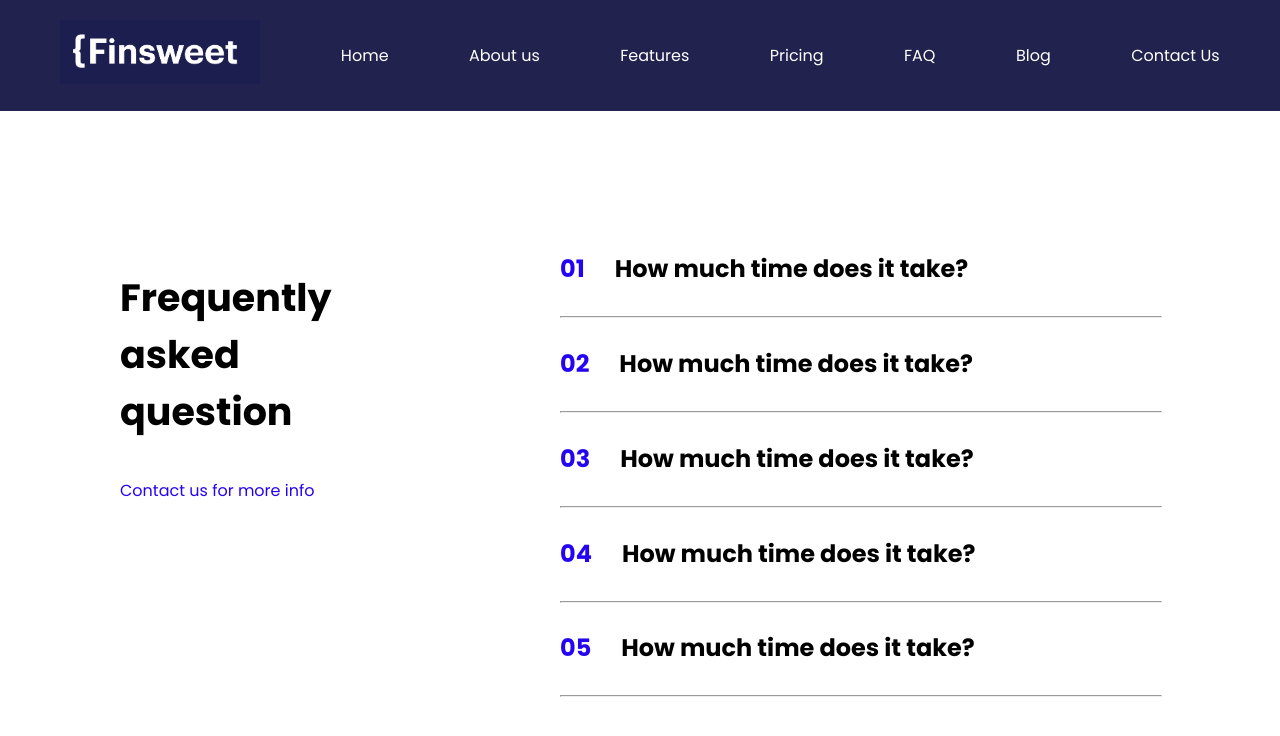
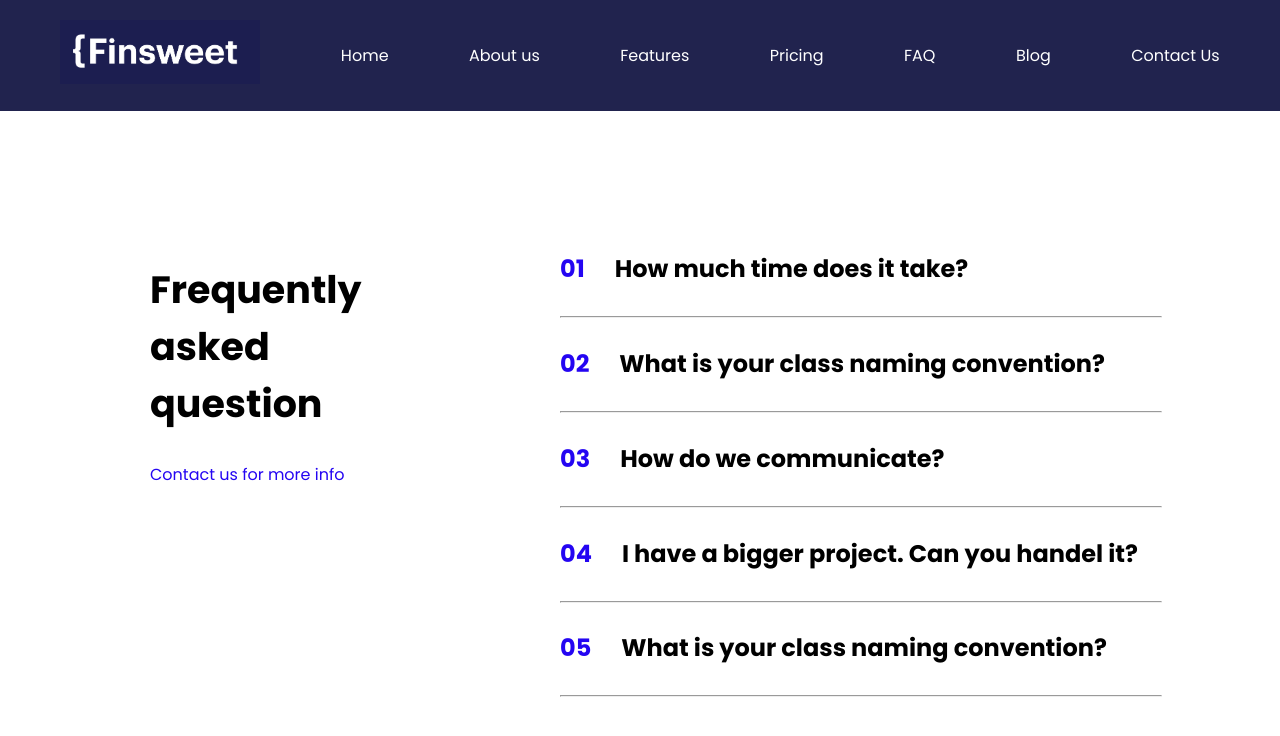
Before and after one commit to aliramazanov/finsweet-client, a React (Vite) app: page /faq in a window 1280 px wide. Shown: the top 736 px of the page. Built offline with nearby package versions, Linux system fonts and the light colour scheme.

Commit message:
Add updates to FAQ component

```diff
--- a/src/components/FAQComponent/FAQ.scss
+++ b/src/components/FAQComponent/FAQ.scss
@@ -4,10 +4,12 @@
   gap: 150px;
   .faq-section-hero {
     display: flex;
-    max-width: 45%;
+    max-width: 35%;
 
     h3 {
       font-size: 38px;
+      margin: 10px;
+      padding: 20px;
     }
     p {
       color: #2405f2;
@@ -16,6 +18,8 @@
     a {
       text-decoration: none;
       color: #2405f2;
+      margin: 10px;
+      padding: 20px;
     }
 
     a:active {
--- a/src/components/FAQComponent/FAQComponent.jsx
+++ b/src/components/FAQComponent/FAQComponent.jsx
@@ -11,19 +11,19 @@ export default function FAQ() {
     </div>,
     <div key={2} className="faq-questions-interactive">
       <span>02</span>
-      <p> How much time does it take?</p>
+      <p> What is your class naming convention?</p>
     </div>,
     <div key={3} className="faq-questions-interactive">
       <span>03</span>
-      <p> How much time does it take?</p>
+      <p> How do we communicate?</p>
     </div>,
     <div key={4} className="faq-questions-interactive">
       <span>04</span>
-      <p> How much time does it take?</p>
+      <p> I have a bigger project. Can you handel it?</p>
     </div>,
     <div key={5} className="faq-questions-interactive">
       <span>05</span>
-      <p> How much time does it take?</p>
+      <p> What is your class naming convention?</p>
     </div>,
   ];
 
@@ -49,7 +49,7 @@ export default function FAQ() {
             <div className="question-card" key={index}>
               <h2 onClick={() => toggleQuestion(index)}>{question}</h2>
               {open[index] && (
-                <p className="interactive-p-tag">
+                <p>
                   Apparently we had reached a great height in the atmosphere,
                   for the sky was a dead black, and the stars had ceased to
                   twinkle.
```
